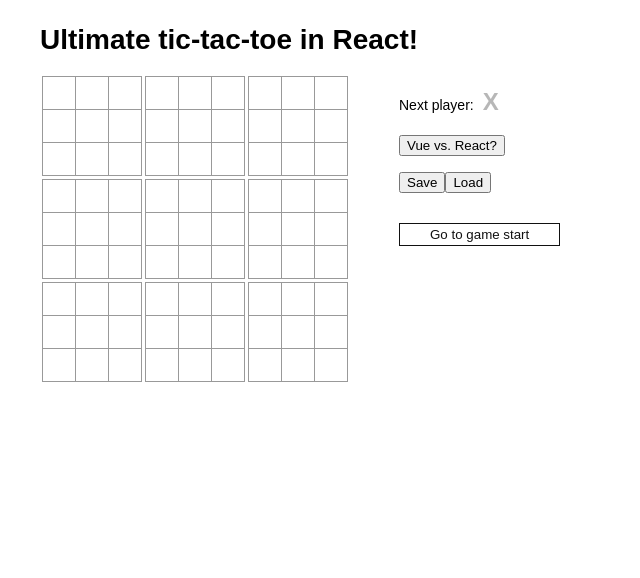
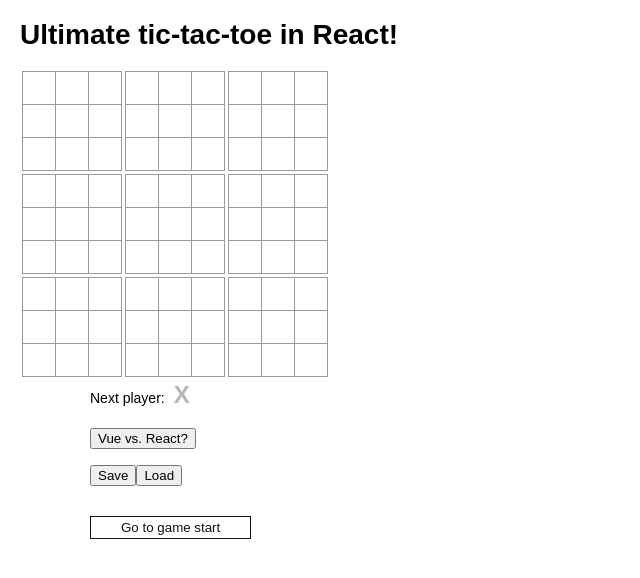
Before and after one commit to ldgit/react-tic-tac-toe, a React app: page / in a window 1280 px wide. Shown: the top 578 px of the page, without its empty margins (0-640 px from the left). Built offline with nearby package versions, Linux system fonts and the light colour scheme.

Commit message:
* started converting to flexbox styling * simplified html structure

```diff
--- a/src/components/App.jsx
+++ b/src/components/App.jsx
@@ -5,10 +5,10 @@ import UltimateGame from './UltimateGame';
 
 function App() {
   return (
-    <div className="table-cell table-small-padding">
+    <>
       <Title name="React" />
       <UltimateGame />
-    </div>
+    </>
   );
 }
 
--- a/src/components/Board.jsx
+++ b/src/components/Board.jsx
@@ -21,17 +21,17 @@ export default function Board({
 
   return (
     <div data-testid={testId} className={className}>
-      <div className="table-row">
+      <div className="classic-board-row">
         {renderSquare('0', 'topLeftSquare')}
         {renderSquare('1', 'topMiddleSquare')}
         {renderSquare('2', 'topRightSquare')}
       </div>
-      <div className="table-row">
+      <div className="classic-board-row">
         {renderSquare('3', 'centerLeftSquare')}
         {renderSquare('4', 'centerMiddleSquare')}
         {renderSquare('5', 'centerRightSquare')}
       </div>
-      <div className="table-row">
+      <div className="classic-board-row">
         {renderSquare('6', 'bottomLeftSquare')}
         {renderSquare('7', 'bottomMiddleSquare')}
         {renderSquare('8', 'bottomRightSquare')}
--- a/src/components/UltimateGame.jsx
+++ b/src/components/UltimateGame.jsx
@@ -53,20 +53,19 @@ export default function UltimateGame() {
   const winner = calculateUltimateWinner(boards);
 
   return (
-    <div className="table">
-      <div className="table-row">
-        <div className="table-cell">
-          <div>
+    <div className="container">
+      <div className="ultimate-board">
+        <div className="ultimate-row">
           {renderBoard(0, boards, 'topLeftBoard')}
           {renderBoard(1, boards, 'topMiddleBoard')}
           {renderBoard(2, boards, 'topRightBoard')}
         </div>
-          <div>
+        <div className="ultimate-row">
           {renderBoard(3, boards, 'centerLeftBoard')}
           {renderBoard(4, boards, 'centerMiddleBoard')}
           {renderBoard(5, boards, 'centerRightBoard')}
         </div>
-          <div>
+        <div className="ultimate-row">
           {renderBoard(6, boards, 'bottomLeftBoard')}
           {renderBoard(7, boards, 'bottomMiddleBoard')}
           {renderBoard(8, boards, 'bottomRightBoard')}
@@ -93,7 +92,6 @@ export default function UltimateGame() {
         </ol>
       </div>
     </div>
-    </div>
   );
 }
 
--- a/src/index.sass
+++ b/src/index.sass
@@ -90,20 +90,28 @@ button.no-icon
   background-color: $gray
   color: white
 
-.table
-  display: table
+.container
+  display: flex
+  flex-direction: column
 
-.table-row
-  display: table-row
+.classic-board-row
 
 .table-cell
   display: table-cell
 
+.ultimate-board
+  display: flex
+  flex-direction: column
+
+.ultimate-row
+  flex: 1
+  flex-direction: row
+
+.classic-board
+  flex: 1
+
 .table-large-padding
   padding-left: 50px
-
-.table-small-padding
-  padding-left: 20px
 
 .table-board-border
   border: 2px solid #fff
```
Lines whose indentation alone changed are shown as unchanged.
